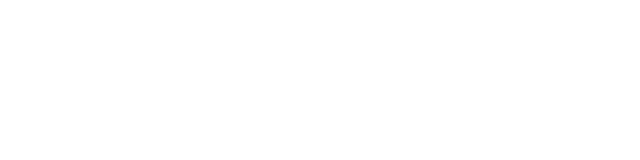
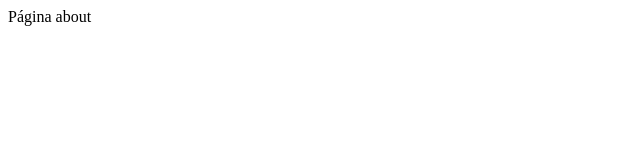
Before and after one commit to lucasdebeterco/blog-router-alura, a React (Vite) app: page /about in a window 1280 px wide. Shown: the top 160 px of the page, without its empty margins (0-640 px from the left). Built offline with nearby package versions, Linux system fonts and the light colour scheme.

Commit message:
creating first routes

```diff
--- a/package.json
+++ b/package.json
@@ -11,7 +11,8 @@
   },
   "dependencies": {
     "react": "^18.2.0",
-    "react-dom": "^18.2.0"
+    "react-dom": "^18.2.0",
+    "react-router-dom": "^6.11.1"
   },
   "devDependencies": {
     "@types/react": "^18.0.28",
--- a/src/App.tsx
+++ b/src/App.tsx
@@ -1,9 +1,16 @@
 import './App.css'
+import {BrowserRouter, Route, Routes} from "react-router-dom";
+import {Home} from "./Pages/Home/Home.tsx";
+import {About} from "./Pages/About/About.tsx";
 
 function App() {
     return (
-        <>
-        </>
+        <BrowserRouter>
+            <Routes>
+                <Route path="/" element={<Home />}/>
+                <Route path="/about" element={<About />}/>
+            </Routes>
+        </BrowserRouter>
     )
 }
 
--- /dev/null
+++ b/src/Pages/About/About.tsx
@@ -0,0 +1,7 @@
+export function About() {
+    return (
+        <>
+            Página about
+        </>
+    )
+}
--- /dev/null
+++ b/src/Pages/Home/Home.tsx
@@ -0,0 +1,7 @@
+export function Home() {
+    return (
+        <>
+            Página home
+        </>
+    )
+}
```
Also changed, not shown: 1 other file (tests, documents, lock files or other folders).
